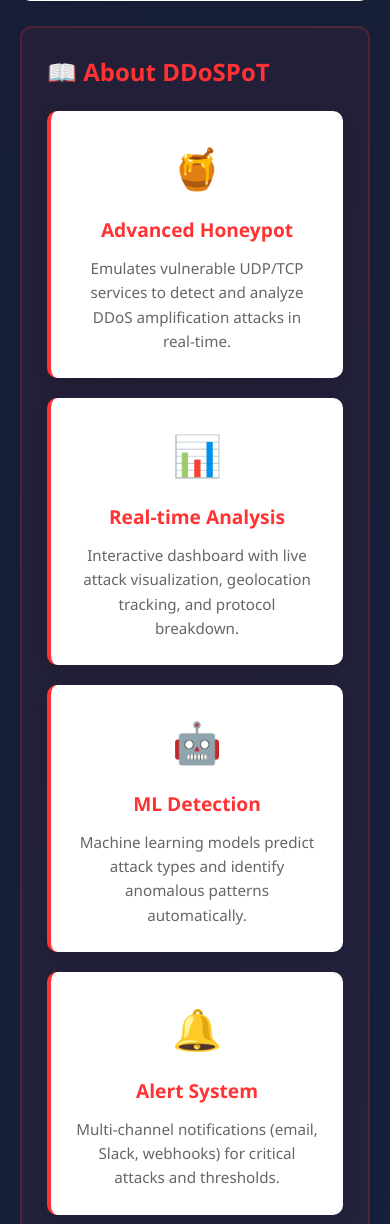
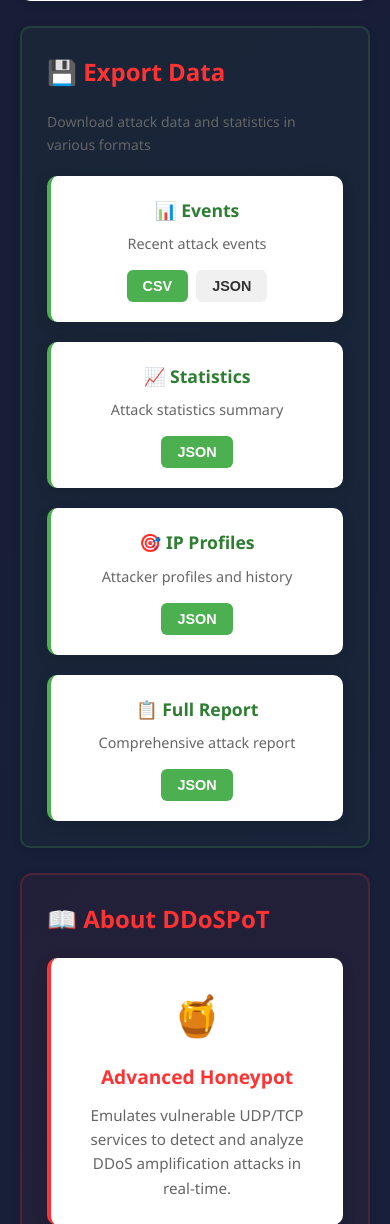
Before and after one commit to HunterB2-dev/ddospot, a Flask app: page / in a window 390 px wide. Shown: the part 4124-5348 px from the top of the page. Run offline with Flask 3, Linux system fonts and the light colour scheme; data that the repository does not hold is empty.

Commit message:
feature: Add CSV/JSON export functionality
Added export endpoints:
- /api/export/events/csv - Export events as CSV
- /api/export/events/json - Export events as JSON
- /api/export/stats/json - Export statistics as JSON
- /api/export/profiles/json - Export IP profiles as JSON
- /api/export/report/json - Export comprehensive report as JSON

UI Enhancements:
- Added Export Data section to dashboard
- 4 export cards with intuitive layout
- Export buttons for each data type (CSV, JSON)
- Status messages for successful/failed exports
- Green themed cards with hover effects

JavaScript Features:
- Export button event handlers
- Download file handling with proper naming
- Error handling and user feedback
- Status notifications (success/error)

CSS Styling:
- Export section with gradient background
- Responsive grid layout for export cards
- Button styling with hover animations
- Status message styling

All exports include proper HTTP headers for file downloads

```diff
--- a/static/dashboard.css
+++ b/static/dashboard.css
@@ -585,6 +585,100 @@ body {
     color: white;
 }
 
+/* Export Section */
+.export-section {
+    background: linear-gradient(135deg, rgba(76, 175, 80, 0.05) 0%, rgba(56, 142, 60, 0.05) 100%);
+    border: 2px solid rgba(76, 175, 80, 0.2);
+}
+
+.export-grid {
+    display: grid;
+    grid-template-columns: repeat(auto-fit, minmax(200px, 1fr));
+    gap: 20px;
+    margin-top: 20px;
+}
+
+.export-card {
+    background: white;
+    padding: 20px;
+    border-radius: 10px;
+    box-shadow: 0 4px 15px rgba(0, 0, 0, 0.1);
+    text-align: center;
+    border-left: 4px solid #4caf50;
+    transition: transform 0.2s ease;
+}
+
+.export-card:hover {
+    transform: translateY(-3px);
+    box-shadow: 0 6px 20px rgba(76, 175, 80, 0.15);
+}
+
+.export-card h3 {
+    color: #2e7d32;
+    margin-bottom: 8px;
+    font-size: 1.1em;
+}
+
+.export-card p {
+    color: #666;
+    font-size: 0.9em;
+    margin-bottom: 15px;
+}
+
+.export-buttons {
+    display: flex;
+    gap: 8px;
+    justify-content: center;
+    flex-wrap: wrap;
+}
+
+.export-btn {
+    padding: 8px 16px;
+    border: none;
+    border-radius: 6px;
+    cursor: pointer;
+    font-size: 0.9em;
+    font-weight: 600;
+    transition: all 0.2s ease;
+}
+
+.export-btn.primary {
+    background: #4caf50;
+    color: white;
+}
+
+.export-btn.primary:hover {
+    background: #45a049;
+    box-shadow: 0 2px 8px rgba(76, 175, 80, 0.3);
+}
+
+.export-btn:not(.primary) {
+    background: #f0f0f0;
+    color: #333;
+}
+
+.export-btn:not(.primary):hover {
+    background: #e0e0e0;
+}
+
+.export-status {
+    margin-top: 15px;
+    padding: 12px;
+    border-radius: 6px;
+    text-align: center;
+    font-weight: 600;
+}
+
+.export-status.success {
+    background: #c8e6c9;
+    color: #2e7d32;
+}
+
+.export-status.error {
+    background: #ffcdd2;
+    color: #c62828;
+}
+
 /* README Section */
 .readme-section {
     background: linear-gradient(135deg, rgba(255, 51, 51, 0.05) 0%, rgba(255, 107, 107, 0.05) 100%);
--- a/static/dashboard.js
+++ b/static/dashboard.js
@@ -681,3 +681,68 @@ function formatTimeRemaining(seconds) {
     if (seconds < 3600) return `${Math.floor(seconds / 60)}m`;
     return `${Math.floor(seconds / 3600)}h`;
 }
+
+// ========================
+// EXPORT FUNCTIONS
+// ========================
+
+// Initialize export buttons
+function initExports() {
+    document.getElementById('export-events-csv')?.addEventListener('click', () => exportData('events', 'csv'));
+    document.getElementById('export-events-json')?.addEventListener('click', () => exportData('events', 'json'));
+    document.getElementById('export-stats-json')?.addEventListener('click', () => exportData('stats', 'json'));
+    document.getElementById('export-profiles-json')?.addEventListener('click', () => exportData('profiles', 'json'));
+    document.getElementById('export-report-json')?.addEventListener('click', () => exportData('report', 'json'));
+}
+
+// Export data function
+async function exportData(type, format) {
+    const statusEl = document.getElementById('export-status');
+    try {
+        statusEl.textContent = '📥 Exporting...';
+        statusEl.className = 'export-status';
+        statusEl.style.display = 'block';
+
+        const url = `/api/export/${type}/${format}`;
+        const response = await fetch(url);
+
+        if (!response.ok) throw new Error(`HTTP ${response.status}`);
+
+        // Get filename from response header or use default
+        const contentDisposition = response.headers.get('content-disposition');
+        let filename = `ddospot_${type}.${format}`;
+        if (contentDisposition) {
+            const match = contentDisposition.match(/filename=([^;]+)/);
+            if (match) filename = match[1].replace(/"/g, '');
+        }
+
+        const blob = await response.blob();
+        const url_link = window.URL.createObjectURL(blob);
+        const a = document.createElement('a');
+        a.href = url_link;
+        a.download = filename;
+        document.body.appendChild(a);
+        a.click();
+        window.URL.revokeObjectURL(url_link);
+        a.remove();
+
+        statusEl.textContent = `✅ Downloaded: ${filename}`;
+        statusEl.className = 'export-status success';
+
+        setTimeout(() => {
+            statusEl.style.display = 'none';
+        }, 3000);
+    } catch (error) {
+        console.error(`Export failed:`, error);
+        statusEl.textContent = `❌ Export failed: ${error.message}`;
+        statusEl.className = 'export-status error';
+    }
+}
+
+// Call export init in main DOMContentLoaded
+document.addEventListener('DOMContentLoaded', function() {
+    try {
+        initExports();
+        console.log('Exports initialized');
+    } catch (e) { console.error('Export init failed:', e); }
+});
--- a/templates/index.html
+++ b/templates/index.html
@@ -233,6 +233,44 @@
                 </div>
             </section>
 
+            <!-- Export Section -->
+            <section class="section export-section">
+                <h2>💾 Export Data</h2>
+                <p class="section-description">Download attack data and statistics in various formats</p>
+                <div class="export-grid">
+                    <div class="export-card">
+                        <h3>📊 Events</h3>
+                        <p>Recent attack events</p>
+                        <div class="export-buttons">
+                            <button id="export-events-csv" class="export-btn primary">CSV</button>
+                            <button id="export-events-json" class="export-btn">JSON</button>
+                        </div>
+                    </div>
+                    <div class="export-card">
+                        <h3>📈 Statistics</h3>
+                        <p>Attack statistics summary</p>
+                        <div class="export-buttons">
+                            <button id="export-stats-json" class="export-btn primary">JSON</button>
+                        </div>
+                    </div>
+                    <div class="export-card">
+                        <h3>🎯 IP Profiles</h3>
+                        <p>Attacker profiles and history</p>
+                        <div class="export-buttons">
+                            <button id="export-profiles-json" class="export-btn primary">JSON</button>
+                        </div>
+                    </div>
+                    <div class="export-card">
+                        <h3>📋 Full Report</h3>
+                        <p>Comprehensive attack report</p>
+                        <div class="export-buttons">
+                            <button id="export-report-json" class="export-btn primary">JSON</button>
+                        </div>
+                    </div>
+                </div>
+                <div id="export-status" class="export-status" style="display:none;"></div>
+            </section>
+
             <!-- README Section -->
             <section class="section readme-section">
                 <h2>📖 About DDoSPoT</h2>
```
Also changed, not shown: app/dashboard.py (+170 -0 lines).
